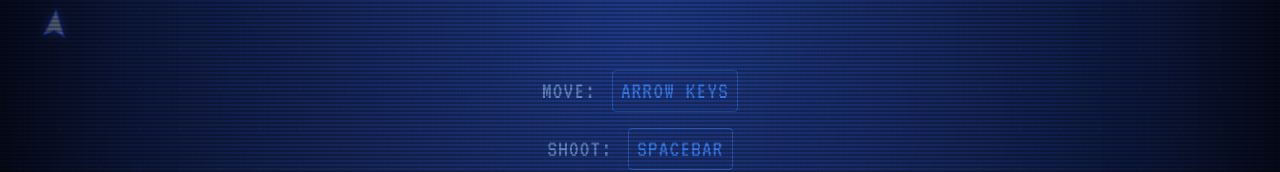
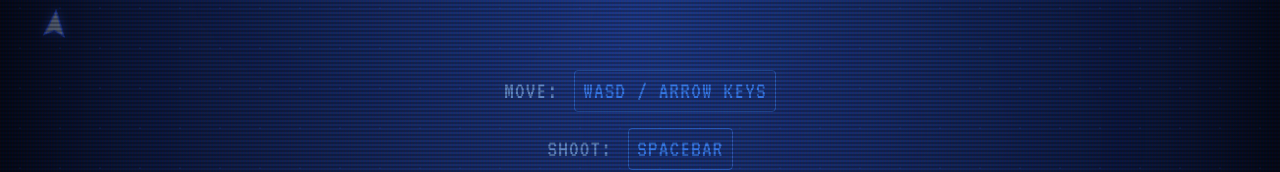
Before and after one commit to Vespeuz/StarFall-Protocol-game, a plain HTML site: page index.html in a window 1280 px wide. Shown: the part 372-544 px from the top of the page. Drawn offline with nearby package versions, Linux system fonts and the light colour scheme; no server answers; animation ran at ten frames a second.

Commit message:
start page update

```diff
--- a/index.html
+++ b/index.html
@@ -101,7 +101,7 @@
             <div class="space-y-4 mb-16 text-center font-mono text-xl md:text-2xl text-blue-500/90 tracking-wider">
               <div class="flex items-center justify-center space-x-4">
                 <span class="text-blue-300/60">MOVE:</span>
-                <span class="border border-blue-500/50 px-2 py-1 rounded">ARROW KEYS</span>
+                <span class="border border-blue-500/50 px-2 py-1 rounded">WASD / ARROW KEYS</span>
               </div>
               <div class="flex items-center justify-center space-x-4">
                 <span class="text-blue-300/60">SHOOT:</span>
```
